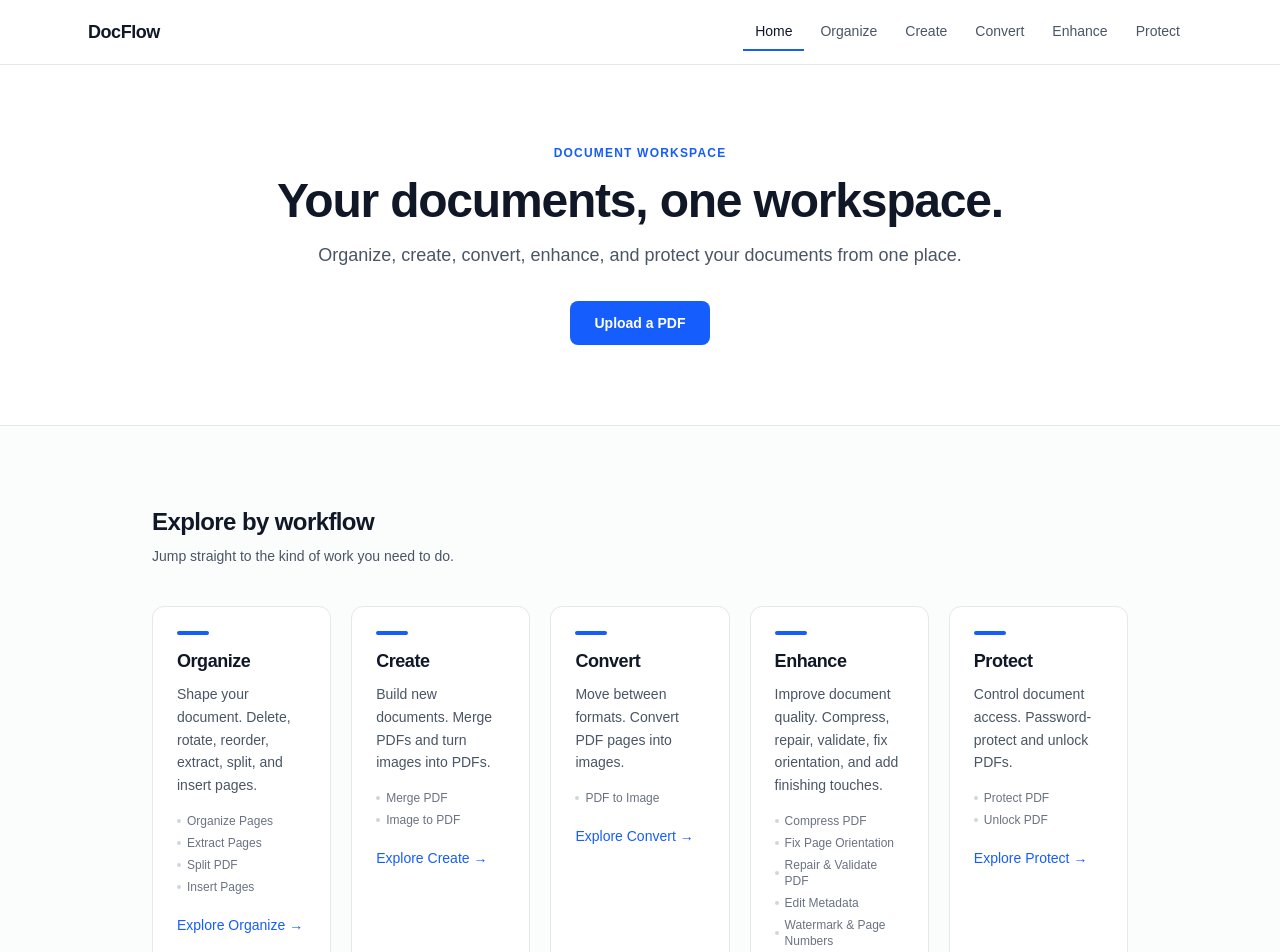
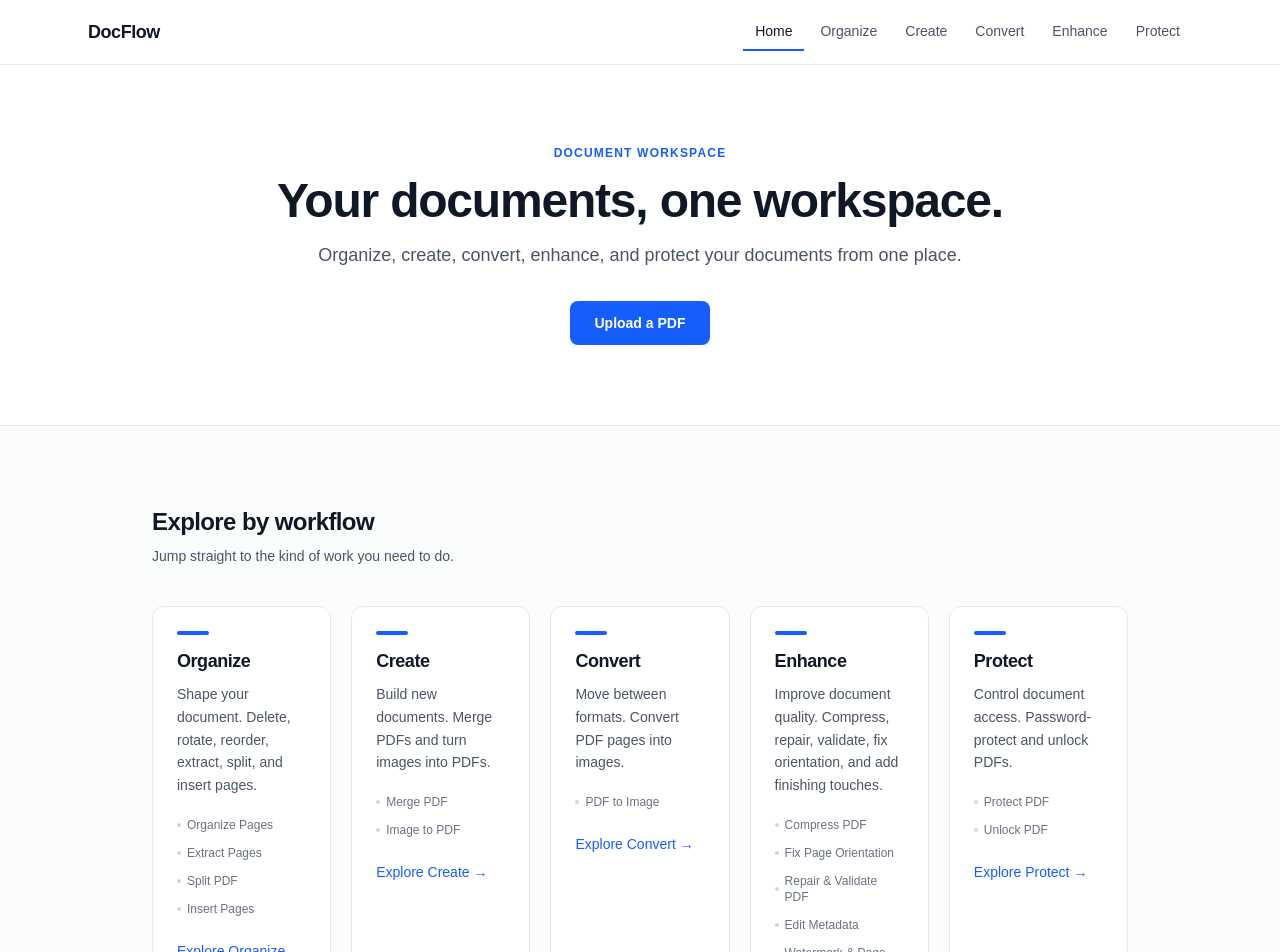
Before and after one commit to prashantgoswami671-ui/doc-flow, a Next.js app: page / in a window 1280 px wide. Shown: the top 952 px of the page. Built offline with nearby package versions, Linux system fonts and the light colour scheme.

Commit message:
feat: link homepage tools to dedicated routes

```diff
--- a/components/home/ToolCategoryCard.tsx
+++ b/components/home/ToolCategoryCard.tsx
@@ -1,14 +1,23 @@
+import Link from "next/link";
+
+type CategoryTool = {
+  slug: string;
+  name: string;
+};
+
 type ToolCategoryCardProps = {
   name: string;
   description: string;
-  tools: readonly string[];
+  tools: readonly CategoryTool[];
   href: string;
 };
 
 /**
- * Homepage entry point into one DocFlow workflow category. Navigation only
- * — links to the existing in-page category section and must not duplicate
- * a tool's own UI or business logic.
+ * Homepage entry point into one DocFlow workflow category. The heading,
+ * description, and footer link scroll to the existing in-page category
+ * section; each individual tool links straight to its dedicated
+ * /tools/{slug} route so a tool can be reached in one click. Navigation
+ * only — must not duplicate a tool's own UI or business logic.
  */
 export default function ToolCategoryCard({
   name,
@@ -17,9 +26,10 @@ export default function ToolCategoryCard({
   href,
 }: ToolCategoryCardProps) {
   return (
+    <div className="group flex h-full flex-col rounded-xl border border-gray-200 bg-white p-6 transition-colors hover:border-blue-300 hover:bg-blue-50/30">
       <a
         href={href}
-      className="group flex h-full flex-col rounded-xl border border-gray-200 bg-white p-6 transition-colors hover:border-blue-300 hover:bg-blue-50/30 focus:outline-none focus-visible:ring-2 focus-visible:ring-blue-500/40"
+        className="rounded-sm focus:outline-none focus-visible:ring-2 focus-visible:ring-blue-500/40"
       >
         <span
           aria-hidden="true"
@@ -32,23 +42,29 @@ export default function ToolCategoryCard({
         <p className="mt-2 text-sm leading-relaxed text-gray-600">
           {description}
         </p>
+      </a>
 
-      <ul className="mt-4 space-y-1.5">
+      <ul className="mt-4 space-y-1">
         {tools.map((tool) => (
-          <li
-            key={tool}
-            className="flex items-center gap-1.5 text-xs text-gray-500"
+          <li key={tool.slug}>
+            <Link
+              href={`/tools/${tool.slug}`}
+              className="-mx-1 flex items-center gap-1.5 rounded-sm px-1 py-1 text-xs text-gray-500 transition-colors hover:text-blue-700 hover:underline focus:outline-none focus-visible:ring-2 focus-visible:ring-blue-500/40"
             >
               <span
                 aria-hidden="true"
                 className="h-1 w-1 shrink-0 rounded-full bg-gray-300"
               />
-            {tool}
+              {tool.name}
+            </Link>
           </li>
         ))}
       </ul>
 
-      <span className="mt-5 inline-flex items-center text-sm font-medium text-blue-600 group-hover:text-blue-700">
+      <a
+        href={href}
+        className="mt-5 inline-flex items-center rounded-sm text-sm font-medium text-blue-600 hover:text-blue-700 focus:outline-none focus-visible:ring-2 focus-visible:ring-blue-500/40"
+      >
         Explore {name}
         <span
           aria-hidden="true"
@@ -56,7 +72,7 @@ export default function ToolCategoryCard({
         >
           →
         </span>
-      </span>
       </a>
+    </div>
   );
 }
--- a/components/home/ToolCategoryGrid.tsx
+++ b/components/home/ToolCategoryGrid.tsx
@@ -1,50 +1,26 @@
 import ToolCategoryCard from "./ToolCategoryCard";
+import {
+  TOOL_CATEGORY_ORDER,
+  TOOL_CATEGORY_LABELS,
+  TOOL_CATEGORY_DESCRIPTIONS,
+  getToolsByCategory,
+} from "../../lib/toolCatalog";
 
 /**
- * DocFlow's five workflow categories. Mirrors TopBar's NAV_ITEMS and the
- * section ids rendered in app/page.tsx — every tool listed here must exist
- * in the repository (see the corresponding *Card component).
+ * DocFlow's five workflow categories, derived from the tool catalog
+ * (lib/toolCatalog.ts) so category labels, descriptions, and tool
+ * names/slugs are defined in exactly one place. Category ids mirror
+ * TopBar's NAV_ITEMS and the section ids rendered in app/page.tsx.
  */
-const CATEGORIES = [
-  {
-    name: "Organize",
-    description:
-      "Shape your document. Delete, rotate, reorder, extract, split, and insert pages.",
-    tools: ["Organize Pages", "Extract Pages", "Split PDF", "Insert Pages"],
-    href: "#organize",
-  },
-  {
-    name: "Create",
-    description: "Build new documents. Merge PDFs and turn images into PDFs.",
-    tools: ["Merge PDF", "Image to PDF"],
-    href: "#create",
-  },
-  {
-    name: "Convert",
-    description: "Move between formats. Convert PDF pages into images.",
-    tools: ["PDF to Image"],
-    href: "#convert",
-  },
-  {
-    name: "Enhance",
-    description:
-      "Improve document quality. Compress, repair, validate, fix orientation, and add finishing touches.",
-    tools: [
-      "Compress PDF",
-      "Fix Page Orientation",
-      "Repair & Validate PDF",
-      "Edit Metadata",
-      "Watermark & Page Numbers",
-    ],
-    href: "#enhance",
-  },
-  {
-    name: "Protect",
-    description: "Control document access. Password-protect and unlock PDFs.",
-    tools: ["Protect PDF", "Unlock PDF"],
-    href: "#protect",
-  },
-] as const;
+const CATEGORIES = TOOL_CATEGORY_ORDER.map((category) => ({
+  name: TOOL_CATEGORY_LABELS[category],
+  description: TOOL_CATEGORY_DESCRIPTIONS[category],
+  tools: getToolsByCategory(category).map((tool) => ({
+    slug: tool.slug,
+    name: tool.name,
+  })),
+  href: `#${category}`,
+}));
 
 /**
  * DocFlow's workflow information architecture. Presentation/navigation
```
Lines whose indentation alone changed are shown as unchanged.
